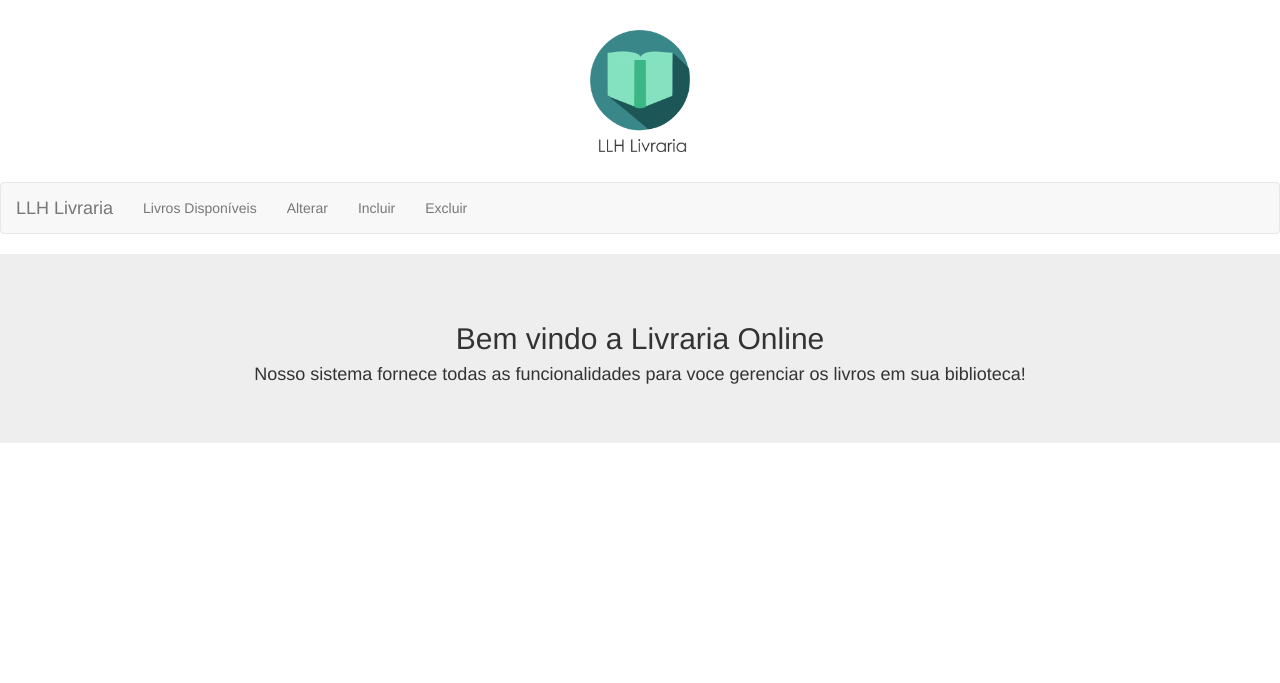
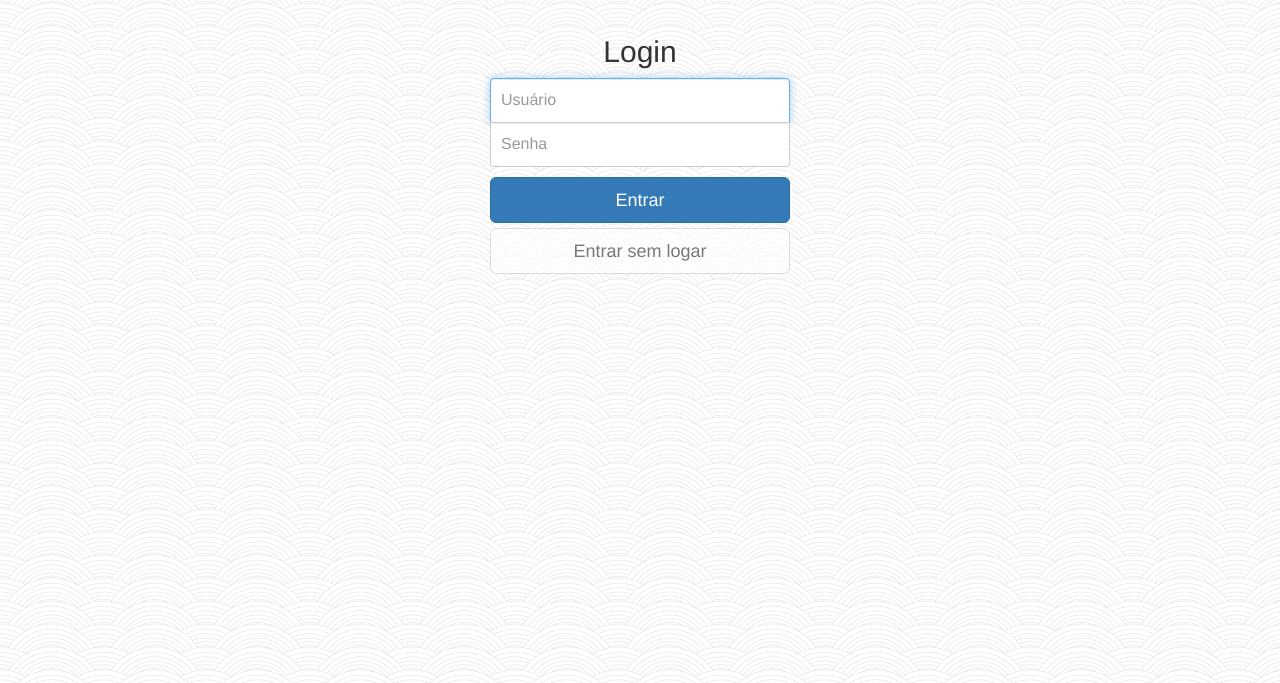
Before and after one commit to luizbaldi/simple-bookstore, a PHP site: page / in a window 1280 px wide. Shown: the top 683 px of the page. Run offline with PHP 8.4, Linux system fonts and the light colour scheme.

Commit message:
login screen added

```diff
--- a/css/style.css
+++ b/css/style.css
@@ -1,5 +1,42 @@
+body {
+	background: url('../images/bg.png');
+}
+
 .logo {
 	width: 100px;
 	margin-top: 30px;
 	margin-bottom: 30px;
 }
+
+.form-signin {
+  max-width: 330px;
+  padding: 15px;
+  margin: 0 auto;
+}
+
+.form-signin .form-signin-heading, .form-signin .checkbox {
+  margin-bottom: 10px;
+}
+
+.form-signin .checkbox {
+  font-weight: normal;
+}
+
+.form-signin .form-control {
+  position: relative;
+  height: auto;
+  padding: 10px;
+  font-size: 16px;
+}
+
+.form-signin input[type="text"] {
+  margin-bottom: -1px;
+  border-bottom-right-radius: 0;
+  border-bottom-left-radius: 0;
+}
+
+.form-signin input[type="password"] {
+  margin-bottom: 10px;
+  border-top-left-radius: 0;
+  border-top-right-radius: 0;
+}
--- a/index.php
+++ b/home.php
@@ -17,9 +17,11 @@
 		require_once('templates/header.php');
 	?>
 
-    <div class="jumbotron text-center">
-	    <h2>Bem vindo a Livraria Online</h2>
-	    <h4>Nosso sistema fornece todas as funcionalidades para voce gerenciar os livros em sua biblioteca!</h4>
-    </div>
+	<div class="container">
+	    <div class="jumbotron text-center">
+		    <h2>Bem vindo a Livraria Online</h2>
+		    <h4>Nosso sistema fornece diversas funcionalidades para voce gerenciar os livros em sua biblioteca!</h4>
+		</div>
+	</div>
 </body>
 </html>
--- /dev/null
+++ b/index.html
@@ -0,0 +1,32 @@
+<!DOCTYPE html>
+<html>
+<head>
+	<meta charset="utf-8">
+	<meta http-equiv="X-UA-Compatible" content="IE=edge">
+    <meta name="viewport" content="width=device-width, initial-scale=1">
+	<title>Login - Bookstore</title>
+
+	<!-- CSS Files -->
+	<link rel="stylesheet" href="css/bootstrap.min.css">
+	<link rel="stylesheet" href="css/style.css">
+	<link rel="stylesheet" href="css/sweetalert.css">
+
+	<!-- JS Files -->
+	<script src="js/login.js"></script>
+	<script src="js/lib/sweetalert.min.js"></script>
+</head>
+<body>
+	<div class="container">
+		<form class="form-signin text-center">
+			<h2 class="form-signin-heading">Login</h2>
+
+			<label for="inputUser" class="sr-only">Usuário</label>
+			<input type="text" name="user" id="inputUser" class="form-control" placeholder=Usuário autofocus>
+			<label for="inputPassword" class="sr-only">Senha</label>
+			<input type="password" name="password" id="inputPassword" class="form-control" placeholder="Senha">
+			<a class="btn btn-lg btn-primary btn-block" onclick="doLogin()">Entrar</a>
+			<a class="btn btn-lg btn-default btn-block disabled">Entrar sem logar</a>
+		</form>
+	</div>
+</body>
+</html>
--- /dev/null
+++ b/js/login.js
@@ -0,0 +1,31 @@
+function doLogin() {
+	var xmlhttp = new XMLHttpRequest();
+
+    xmlhttp.onreadystatechange = processRequest;
+    xmlhttp.open("GET", "http://smartsoft.com.br/webservice/restifydb/Employees/diw_seguranca/?_view=json&_expand=yes", true);
+    xmlhttp.send();
+
+    function processRequest() {
+        if (xmlhttp.readyState==4 && xmlhttp.status==200) {
+            var restifyData = JSON.parse(xmlhttp.responseText);
+
+            var rowsLength = restifyData.restify.rows.length;
+
+            var user = document.forms[0].user.value;
+            var password = document.forms[0].password.value;
+
+            var isValidLogin = restifyData.restify.rows.some(function(currentRow) {
+            	var currentLogin = currentRow.values.login.value;
+            	var currentPassword = currentRow.values.senha.value;
+
+            	return user == currentLogin && password == currentPassword;
+            });
+
+            if (isValidLogin) {
+            	location.href = "home.php";
+            } else {
+            	swal("O login não é válido");
+            }
+        }
+    }
+}
--- a/templates/header.php
+++ b/templates/header.php
@@ -5,7 +5,7 @@
     <nav class="navbar navbar-default">
 	    <div class="container-fluid">
 		    <div class="navbar-header">
-		    	<a class="navbar-brand" href="index.php">LLH Livraria</a>
+		    	<a class="navbar-brand" href="home.php">LLH Livraria</a>
 		    </div>
 		    <div id="navbar" class="navbar-collapse collapse">
 			    <ul class="nav navbar-nav">
```
Also changed, not shown: images/bg.png (added).
